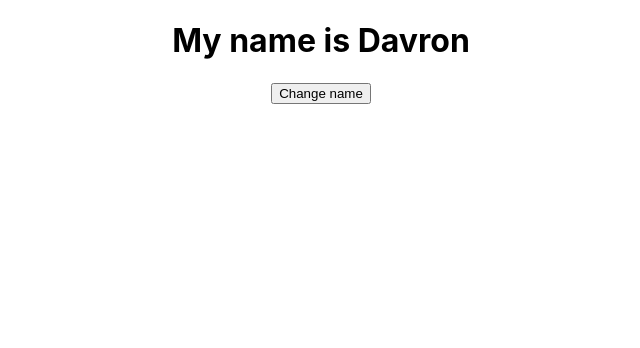
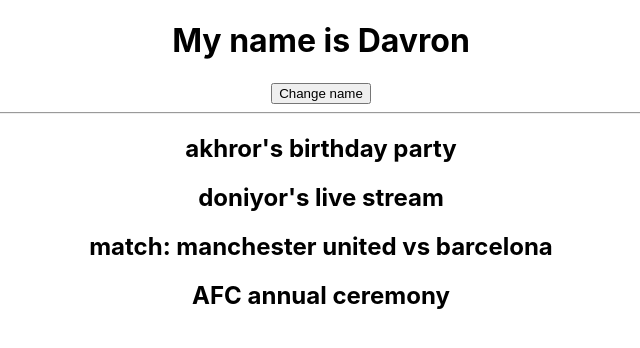
Before and after one commit to dhpcode/react-for-printing, a React (Create React App) app: page / in a window 1280 px wide. Shown: the top 348 px of the page, without its empty margins (319-959 px from the left). Built offline with nearby package versions, Linux system fonts and the light colour scheme.

Commit message:
Data printed as list

```diff
--- a/src/App.js
+++ b/src/App.js
@@ -2,7 +2,15 @@
 import { useState } from 'react';
 
 function App() {
-  const [name, setName] = useState('Davron')
+  const [name, setName] = useState('Davron');
+
+  const [events, setEvents] = useState([
+    { title: "akhror's birthday party", id: 1 },
+    { title: "doniyor's live stream", id: 2 },
+    { title: "match: manchester united vs barcelona", id: 3 },
+    { title: 'AFC annual ceremony', id: 4 }
+  ])
+
   const handleClick = () => {
     setName('Aziz');
   }
@@ -11,6 +19,15 @@
     <div className="App">
       <h1>My name is {name}</h1>
       <button onClick={handleClick}>Change name</button>
+      <hr />
+      {events.map((event) => {
+        return (
+          <div key={event.id}>
+            <h2>{event.title}</h2>
+          </div>
+        )
+      })}
+
     </div>
   );
 }
```
